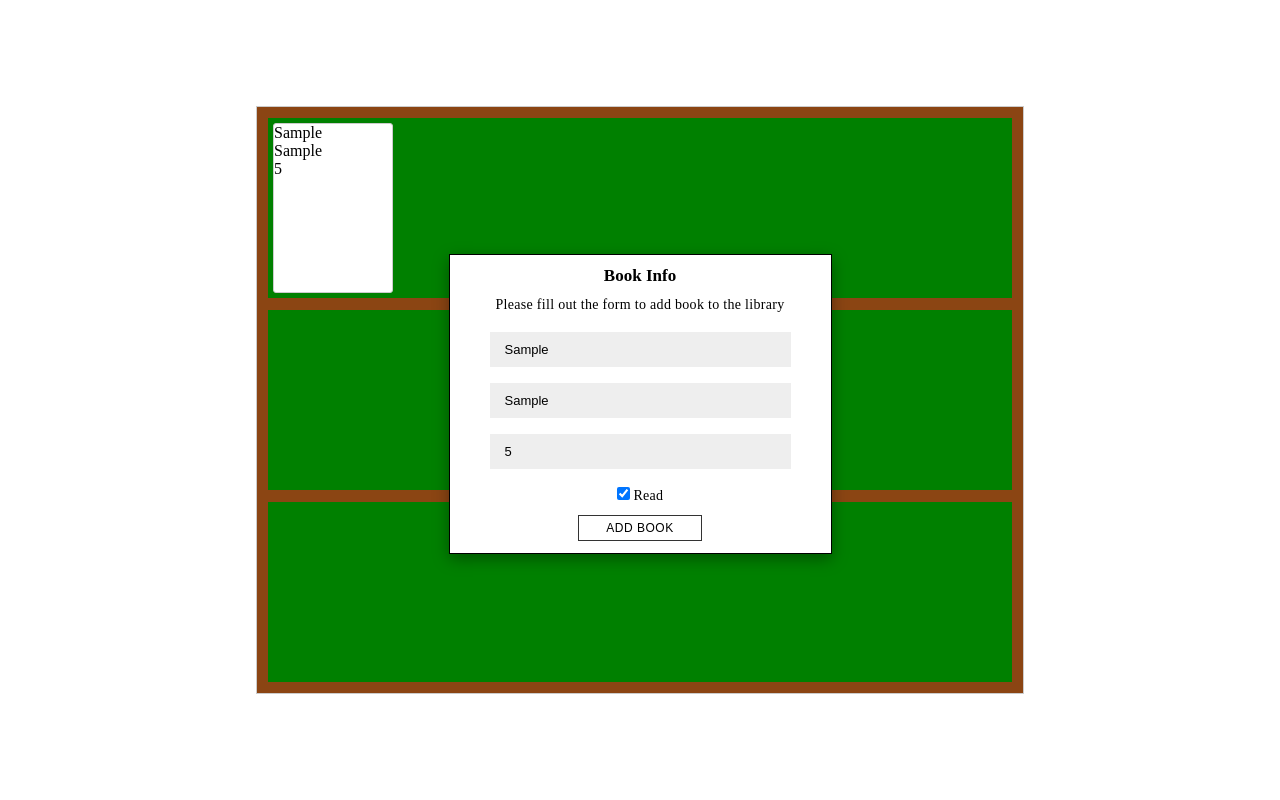
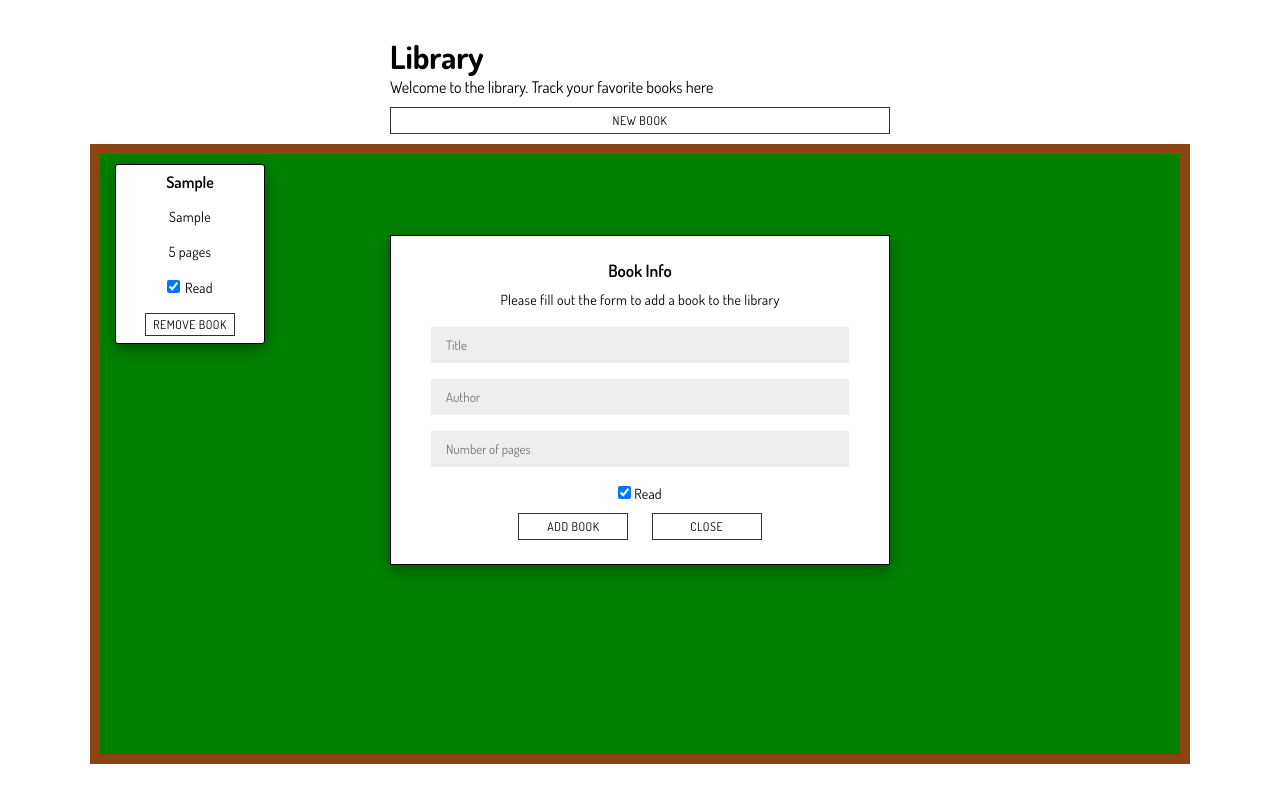
Before and after one commit to golfsap/library, a plain HTML site: page index.html in a window 1280 px wide. Both pictures are taken after typing "Sample", "Sample", "5" into the empty fields and a click on the button "ADD BOOK". Drawn offline with Linux system fonts and the light colour scheme.

Commit message:
Add remove button and read toggle to each book

```diff
--- a/index.html
+++ b/index.html
@@ -8,22 +8,31 @@
     <script src="library.js" defer></script>
 </head>
 <body>
+    <div id="header">
+        <h1>Library</h1>
+        <p>Welcome to the library. Track your favorite books here</p>
+        <button class="btn" id="new-book">New Book</button>
+    </div>
     <div class="library-container">
         <div class="book-shelf" id="shelf-1">
-            <div class="book">
+            <div class="book" data-book-number="1">
                 <div class="book-title">Hello World</div>
                 <div class="book-author">by C++</div>
                 <div class="book-pages">26 pages</div>
+                <div>
                     <input type="checkbox" name="read" id="read" checked>
                     <label for="read">read</label>
                 </div>
+                <button class="btn" id="remove-book">Remove Book</button>
             </div>
-        <div class="book-shelf"></div>
-        <div class="book-shelf"></div>
-        <div class="modal-container">
-            <form action="">
+        </div>
+        <!-- <div class="book-shelf"></div>
+        <div class="book-shelf"></div> -->
+    </div>
+    <div class="modal-container toggle-modal" id="modal">
+        <form id="modal-form" action="">
             <p>Book Info</p>
-                <span>Please fill out the form to add book to the library</span>
+            <span>Please fill out the form to add a book to the library</span>
             <input type="text" name="title" id="title"  placeholder="Title">
             <input type="text" name="author" id="author" placeholder="Author">
             <input type="number" name="pages" id="pages" placeholder="Number of pages">
@@ -32,10 +41,11 @@
                 <input type="checkbox" name="read" id="hasRead" checked>
                 <label for="read">Read</label>
             </span>
-
-                <button id="add-book">Add book</button>
+            <div>
+                <button class="btn" id="add-book">Add book</button>
+                <button class="btn" id="close-modal">Close</button>
+            </div>
         </form>
-        </div>
     </div>
 </body>
 </html>
--- a/library.js
+++ b/library.js
@@ -1,15 +1,49 @@
 // UI elements
 const shelf = document.getElementById('shelf-1');
 const addBookBtn = document.getElementById('add-book');
+const modal = document.getElementById('modal');
+const newBookBtn = document.getElementById('new-book');
+const removeBookBtn = document.getElementById('remove-book');
+const closeModalBtn = document.getElementById('close-modal');
+
+// Form elements
+const modalForm = document.getElementById('modal-form');
+const title = document.getElementById('title');
+const author = document.getElementById('author');
+const pages = document.getElementById('pages');
+const hasRead = document.getElementById('hasRead');
 
 // Event listeners
 addBookBtn.addEventListener('click', (event) => {
     event.preventDefault();
     console.log("add book");
-    const newBook = createNewBook();
-    addBooktoLibrary(newBook);
+    addBookFromInput();
+})
+
+closeModalBtn.addEventListener('click', (e) => {
+    e.preventDefault();
+    console.log("close btn");
+    modal.classList.add('hidden');
+})
+
+newBookBtn.addEventListener('click', (e) => {
+    e.stopPropagation()
+    console.log('new book btn')
+    modal.classList.remove('hidden');
+})
+
+removeBookBtn.addEventListener('click', (e) => {
+    // add function to remove book from array
+    removeBookFromLibrary(e);
+    // displaybooks again
     displayBooks();
+})
 
+document.addEventListener('click', (event) => {
+    let clickInside = modal.contains(event.target)
+    if (!clickInside) {
+        modal.classList.add('hidden');
+    }
 })
 
 const myLibrary = [];
@@ -18,21 +52,43 @@ function Book(title, author, pages, read) {
     this.title = title;
     this.author = author;
     this.pages = pages;
-    this.read = true;
+    this.read = read;
+}
+
+Book.prototype.toggleRead = function() {
+    if (this.read == true) {
+        this.read = false;
+        console.log(this.read);
+    }
+    else {
+        this.read = true;
+        console.log(this.read);
+    }
 }
 
 function createNewBook() {
-    const title = document.getElementById('title').value;
-    const author = document.getElementById('author').value;
-    const pages = document.getElementById('pages').value;
-    const hasRead = document.getElementById('hasRead').checked;
+    // Add input validation: neg page numbers
+    return new Book(title.value, author.value, pages.value, hasRead.checked);
+}
 
-    return new Book(title, author, pages, hasRead);
+function addBookFromInput() {
+    const newBook = createNewBook();
+    addBooktoLibrary(newBook);
+    modalForm.reset();
+    displayBooks();
 }
 
 function addBooktoLibrary(book) {
-    // let book = prompt("Enter name of book: ");
+    if (myLibrary.length == 18) {
+        alert('Maximum number of books reached!');
+        return;
+    }
     myLibrary.push(book);
+}
+
+function removeBookFromLibrary(e) {
+    let bookIndex = e.target.parentNode.dataset.bookNumber;
+    myLibrary.splice(bookIndex,1);
 }
 
 function createBookCard(book) {
@@ -41,23 +97,64 @@ function createBookCard(book) {
     const cardAuthor = document.createElement('div');
     const cardPages = document.createElement('div');
 
+    // Create read checkbox
+    const cardReadToggle = document.createElement('div');
+    const cardCheckbox = document.createElement('input');
+    cardCheckbox.type = 'checkbox';
+    const checkboxLabel = document.createElement('label');
+    // Create Remove book button
+    const cardRemoveBtn = document.createElement('button');
+    // Create book number data attr corresponding to library index
+    bookCard.dataset.bookNumber = myLibrary.indexOf(book);
     cardTitle.textContent = book.title;
     cardAuthor.textContent = book.author;
-    cardPages.textContent = book.pages;
+
+    if (book.pages == 1) {
+        cardPages.textContent = book.pages + ' page';
+    }
+    else {
+        cardPages.textContent = book.pages + ' pages';
+    }
+
+    if (book.read) {
+        cardCheckbox.checked = true;
+    }
+    else {
+        cardCheckbox.checked = false;
+    }
+
+    checkboxLabel.textContent = 'Read';
+    cardRemoveBtn.textContent = 'Remove Book';
 
     bookCard.classList.add('book');
     cardTitle.classList.add('book-title');
     cardAuthor.classList.add('book-author');
     cardPages.classList.add('book-pages');
+    cardRemoveBtn.classList.add('btn');
 
     shelf.appendChild(bookCard);
     bookCard.appendChild(cardTitle);
     bookCard.appendChild(cardAuthor);
     bookCard.appendChild(cardPages);
+    bookCard.appendChild(cardReadToggle);
+    cardReadToggle.appendChild(cardCheckbox);
+    cardReadToggle.appendChild(checkboxLabel);
+
+    bookCard.appendChild(cardRemoveBtn);
+
+    // Add event listener for read checkbox toggle
+    cardCheckbox.addEventListener('change', (e) => {
+        book.toggleRead();
+    })
+
+    // Add event listener for every new remove button
+    cardRemoveBtn.addEventListener('click', (e) => {
+        removeBookFromLibrary(e);
+        displayBooks();
+    })
 }
 
 function displayBooks() {
-    // fix if book is already in library dont display again
     shelf.textContent = '';
     myLibrary.forEach(item => {
         createBookCard(item);
--- a/style.css
+++ b/style.css
@@ -1,7 +1,10 @@
+@import url('https://fonts.googleapis.com/css2?family=Dosis:wght@200..800&display=swap');
+
 * {
     margin: 0;
     padding: 0;
     box-sizing: border-box;
+    font-family: "Dosis", sans-serif;
 }
 
 body {
@@ -14,50 +17,102 @@ body {
     height: 100vh;
 }
 
+#header {
+    /* border: 1px solid green; */
+    width: 500px;
+    /* width: 100%; */
+    /* align-self: stretch; */
+    margin-bottom: 10px;
+    display: flex;
+    flex-direction: column;
+    /* align-items: center; */
+    /* gap: 5px; */
+    /* padding: 0 5px; */
+}
+
+#header button {
+    margin-top: 10px;
+}
+
 .library-container {
     background-color: saddlebrown;
     padding: 10px;
-    border: 1px solid #ccc;
+    /* border: 1px solid black; */
     /* border-radius: 30px; */
     /* box-shadow: 0 5px 15px rgba(0, 0, 0, 0.35); */
     position: relative;
-    /* overflow: hidden; */
-    width: 768px;
-    max-width: 100%;
-    min-height: 480px;
-    display: grid;
-    grid-template-rows: 1fr 1fr 1fr;
-    gap: 10px;
+    width: 1100px;
+    /* max-width: 100%; */
+    height: 620px;
 }
 
 .book-shelf {
     background-color: green;
-    border: 1px solid saddlebrown;
-    display: flex;
-    /* justify-content: space-between; */
+    /* background: linear-gradient(to right, #e2e2e2, #c9d6ff); */
+    /* border: 1px solid black; */
+    display: grid;
+    grid-template-columns: repeat(6, 1fr);
+    grid-auto-rows: 200px;
+    height: 600px;
+    justify-items: center;
     align-items: center;
 }
 
 .book {
-    border: 1px solid #ccc;
+    border: 1px solid black;
+    box-shadow: 0 5px 15px rgba(0, 0, 0, 0.35);
     background-color: #fff;
-    width: 120px;
-    height: 170px;
+    width: 150px;
+    height: 180px;
     margin: 5px;
     border-radius: 3px;
+    display: flex;
+    flex-direction: column;
+    align-items: center;
+    justify-content: space-around;
+
+}
+
+.book-title {
+    font-weight: 600;
+}
+
+.book-author, .book-pages, .book label {
+    font-size: 14px;
+    line-height: 20px;
+    letter-spacing: 0.3px;
+}
+
+.book-title, .book-author {
+    text-align: center;
+}
+
+.book button {
+    padding: 3px 7px;
+}
+
+.book input[type='checkbox'] {
+    /* border: 1px solid red; */
+    margin-right: 5px;
 }
 
 .modal-container {
     position: absolute;
     background-color: #fff;
-    top: 25%;
-    left: 25%;
+    /* top: 20%;
+    left: 25%; */
     width: 50%;
-    height: 300px;
+    width: 500px;
+    height: 330px;
     z-index: 1000;
     border: 1px solid black;
     box-shadow: 0 5px 15px rgba(0, 0, 0, 0.35);
+    /* display: none; */
     /* border-radius: 11px; */
+}
+
+.hidden {
+    display: none;
 }
 
 .modal-container form {
@@ -93,14 +148,30 @@ body {
     margin: 9px 0;
 }
 
-.modal-container button{
+.btn {
     font-size: 12px;
     text-transform: uppercase;
     background-color: transparent;
     border: 1px solid #333;
-    padding: 5px 27px;
+    padding: 5px;
     /* border-radius: 8px; */
     cursor: pointer;
     font-weight: 400;
     letter-spacing: 0.5px;
 }
+
+.modal-container .btn {
+    margin: 0 10px;
+    width: 110px;
+}
+
+button.btn:hover {
+    background-color: #333;
+    color: #fff;
+}
+
+.book button:hover {
+    border: 1px solid red;
+    background-color: transparent;
+    color: red;
+}
```
Lines whose indentation alone changed are shown as unchanged.
